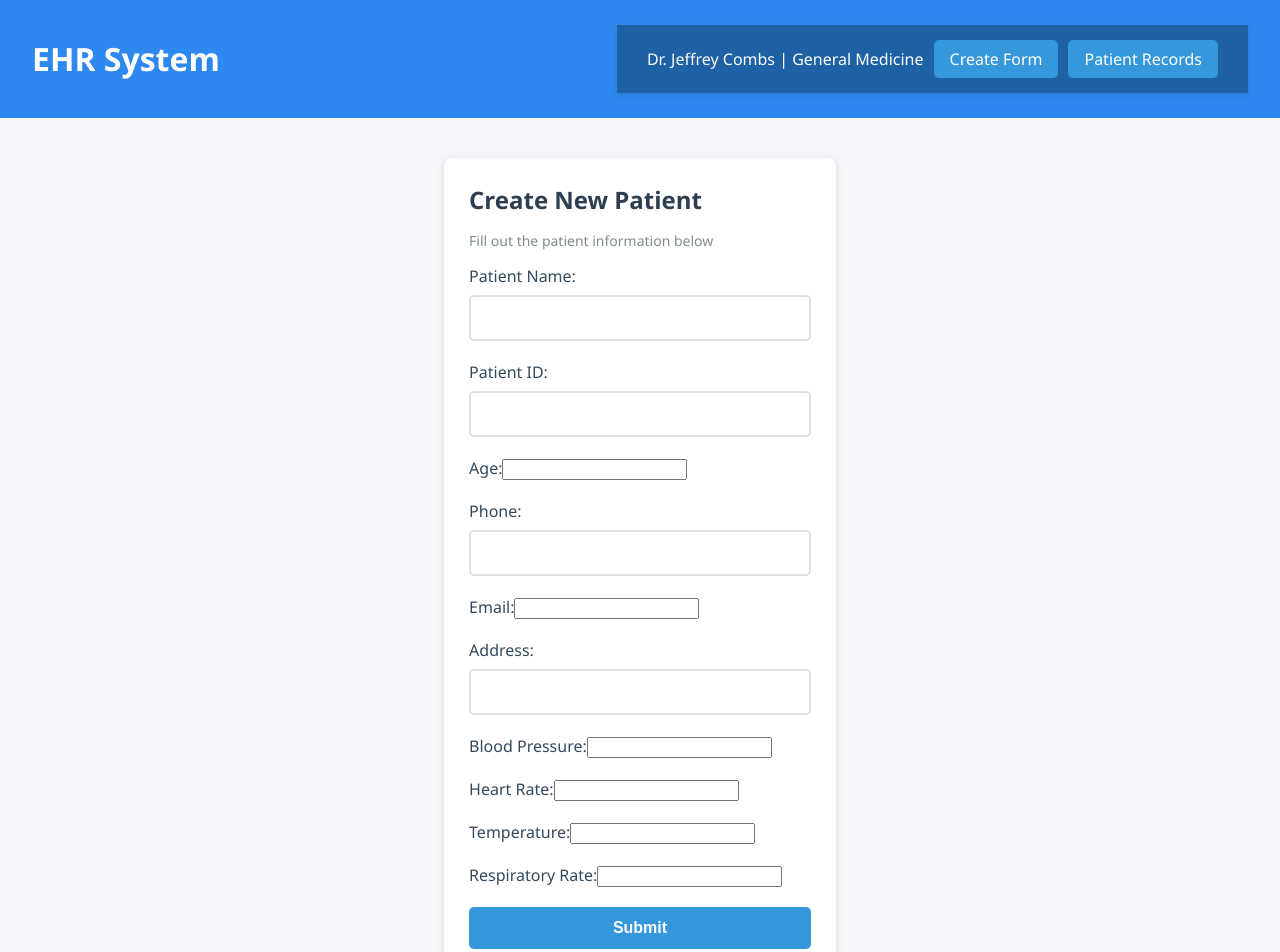
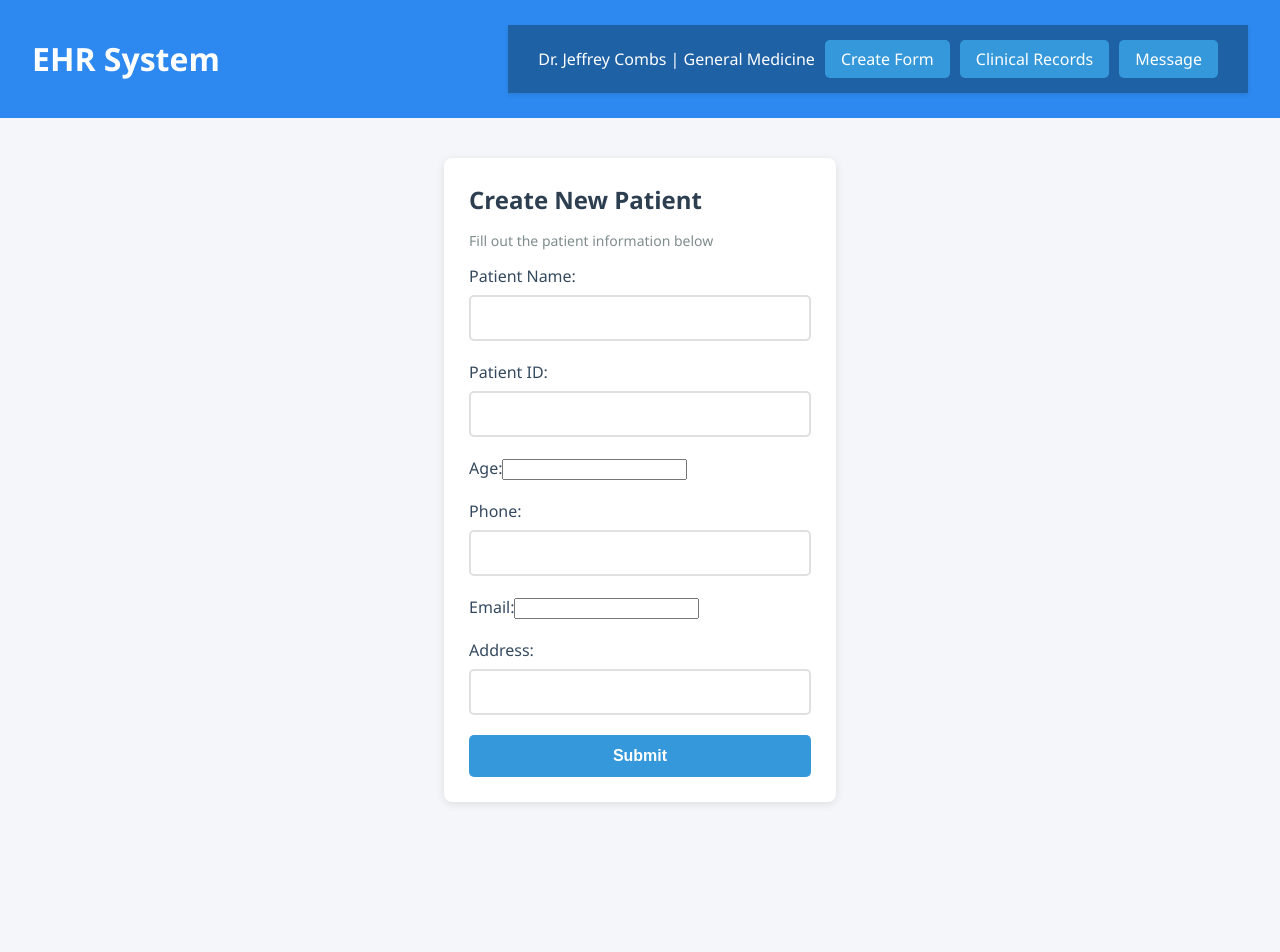
Before and after one commit to WeihaoWu30/hackrpi-2025, a React (Create React App) app in the folder frontend/: page /form in a window 1280 px wide. Shown: the top 952 px of the page. After the commit the page ends 842 px from the top, so only its background shows below. Built offline with nearby package versions, Linux system fonts and the light colour scheme.

Commit message:
styled on the buttons

```diff
--- a/frontend/src/ChatRoom.js
+++ b/frontend/src/ChatRoom.js
@@ -2,6 +2,10 @@ import { useState } from "react";
 
 function ChatRoom() {
   const [chatHistory, setChatHistory] = useState([]);
+
+  <form>
+
+  </form>
 }
 
 export default ChatRoom;
--- a/frontend/src/Components/Form.js
+++ b/frontend/src/Components/Form.js
@@ -8,10 +8,6 @@ function Form({ children }) {
     phone: "",
     email: "",
     address: " ",
-    pressure:"",
-    heartrate:"",
-    temp:"",
-    resprate:"",
   });
 
   const handleChange = (event) => {
@@ -91,47 +87,6 @@ function Form({ children }) {
           onChange={handleChange}
         />
       </label>
-
-      <label>
-        Blood Pressure:
-        <input
-          type="number"
-          name="pressure"
-          value={formData.pressure}
-          onChange={handleChange}
-        />
-      </label>
-
-      <label>
-        Heart Rate:
-        <input
-          type="number"
-          name="heartrate"
-          value={formData.heartrate}
-          onChange={handleChange}
-        />
-      </label>
-
-      <label>
-        Temperature:
-        <input
-          type="number"
-          name="temp"
-          value={formData.temp}
-          onChange={handleChange}
-        />
-      </label>
-
-      <label>
-        Respiratory Rate:
-        <input
-          type="number"
-          name="resprate"
-          value={formData.resprate}
-          onChange={handleChange}
-        />
-      </label>
-
       <button type="submit">Submit</button>
     </form>
   );
--- a/frontend/src/Components/Speech.js
+++ b/frontend/src/Components/Speech.js
@@ -1,12 +1,17 @@
-import {useState} from 'react';
+import { useState } from "react";
+import "./components.css";
 
-export default function Speech(){
+export default function Speech() {
   const [transcript, setTranscript] = useState("");
+  const [isRecording, setRecord] = useState(false);
 
-   const startRecording = async(e) =>{
+  const startRecording = async (e) => {
+   setRecord(true);
     e.preventDefault();
-      const stream = await navigator.mediaDevices.getUserMedia({audio: true});
-      const ws = new WebSocket("wss://streaming.assemblyai.com/v3/ws?sample_rate=16000&token=11d1916f92be445e9df2d2f26d2d11d5");
+    const stream = await navigator.mediaDevices.getUserMedia({ audio: true });
+    const ws = new WebSocket(
+      "wss://streaming.assemblyai.com/v3/ws?sample_rate=16000&token=11d1916f92be445e9df2d2f26d2d11d5"
+    );
 
     // ws.onopen = () =>{
     //    // ws.send(JSON.stringify({
@@ -16,31 +21,27 @@ export default function Speech(){
     //    //  }));
 
     // }
-      ws.onmessage = (msg) =>{
-         try{
+    ws.onmessage = (msg) => {
+      try {
         console.log(msg.data);
         const message = JSON.parse(msg.data);
         console.log(message.type);
-            if (message.type == "Turn"){
+        if (message.type == "Turn") {
           // console.log("isjfklasfjsaklfas");
           // console.log(msg.data);
           setTranscript(message.transcript);
           // console.log(message.transcript);
-            }
-            else{
+        } else {
           console.log("fuck this");
         }
-
-         }catch(err){
+      } catch (err) {
         console.log("Error", err);
       }
+    };
 
+    const mediaRecorder = new MediaRecorder(stream, { mimeType: "audio/webm" });
 
-      }
-
-      const mediaRecorder = new MediaRecorder(stream, {mimeType: "audio/webm"});
-
-      const audioContext = new AudioContext({sampleRate: 16000});
+    const audioContext = new AudioContext({ sampleRate: 16000 });
     const source = audioContext.createMediaStreamSource(stream);
     const processor = audioContext.createScriptProcessor(4096, 1, 1);
 
@@ -71,12 +72,19 @@ export default function Speech(){
     //    }
     // };
     // mediaRecorder.start(100);
-   }
+  };
 
-   return(
-      <div>
-         <button onClick={startRecording}>Start Recording</button>
+  return (
+    <div className="record-container">
+      <button className="record" onClick={startRecording}>
+        Start Recording
+        {isRecording ? (
+          <i className="fa fa-microphone-slash" aria-hidden="true"></i>
+        ) : (
+          <i className="fa fa-microphone" aria-hidden="true"></i>
+        )}
+      </button>
       <p>{transcript}</p>
     </div>
-   )
+  );
 }
--- a/frontend/src/Components/components.css
+++ b/frontend/src/Components/components.css
@@ -143,7 +143,7 @@ body {
 .labs-card {
   background: white;
   border-radius: 8px;
-  box-shadow: 0 4px 6px rgba(0,0,0,0.1);
+  box-shadow: 0 4px 6px rgba(0, 0, 0, 0.1);
   overflow: hidden;
 }
 
@@ -177,8 +177,14 @@ body {
 }
 
 @keyframes slideDown {
-  from { opacity: 0; transform: translateY(-5px); }
-  to   { opacity: 1; transform: translateY(0); }
+  from {
+    opacity: 0;
+    transform: translateY(-5px);
+  }
+  to {
+    opacity: 1;
+    transform: translateY(0);
+  }
 }
 
 /* Existing table styles (ensure these are present) */
@@ -188,7 +194,8 @@ body {
   margin-top: 1rem;
 }
 
-.labs-table th, .labs-table td {
+.labs-table th,
+.labs-table td {
   border: 1px solid #ddd;
   padding: 0.75rem;
   text-align: left;
@@ -199,11 +206,11 @@ body {
   color: #2d89ef;
 }
 
-li{
+li {
   list-style-type: none;
 }
 
-.image{
+.image {
   width: 10em;
   height: 10em;
 }
@@ -279,10 +286,44 @@ form button[type="submit"]:active {
   background-color: #1f6391;
   transform: translateY(1px);
 }
-.form-conaine{
-    display: flex;
+.form-conaine {
+  display: flex;
   justify-content: center;
   align-items: center;
   min-height: 80vh;
   padding: 20px;
 }
+.record-container{
+  display: flex;
+  justify-content: center;
+  align-items: center;
+}
+.record {
+  background-color: #e74c3c;
+  color: white;
+  padding: 15px 30px;
+  border: none;
+  border-radius: 50px;
+  font-size: 16px;
+  font-weight: 600;
+  cursor: pointer;
+  transition: all 0.3s ease;
+  display: inline-flex;
+  align-items: center;
+  gap: 10px;
+  box-shadow: 0 4px 12px rgba(231, 76, 60, 0.3);
+}
+
+.record i {
+  font-size: 18px;
+}
+
+.record:hover {
+  background-color: #c0392b;
+  transform: scale(1.05);
+  box-shadow: 0 6px 16px rgba(231, 76, 60, 0.4);
+}
+
+.record:active {
+  transform: scale(0.98);
+}
--- a/frontend/src/index.js
+++ b/frontend/src/index.js
@@ -3,6 +3,7 @@ import ReactDOM from "react-dom/client";
 import "./index.css";
 import App from "./App";
 import FormApp from "./FormApp";
+import ChatRoom from "./ChatRoom";
 import reportWebVitals from "./reportWebVitals";
 import { BrowserRouter, Routes, Route, Link } from "react-router-dom";
 
@@ -15,13 +16,15 @@ root.render(
         <nav className="doctor-info">
           <p> Dr. Jeffrey Combs | General Medicine</p>
           <Link to="/form">Create Form</Link>{" "}
-          <Link to="/app">Patient Records</Link>
+          <Link to="/app">Clinical Records</Link>
+          <Link to="/chat">Message</Link>
         </nav>
       </header>
       <Routes>
         <Route path="/" element={<App />} />
         <Route path="/app" element={<App />} />
         <Route path="/form" element={<FormApp />} />
+        <Route path="/chat" element={<ChatRoom />} />
       </Routes>
     </BrowserRouter>
   </React.StrictMode>
```
Also changed, not shown: frontend/src/Components/OtherInfo.js (added, +37 -0 lines). Lines whose indentation alone changed are shown as unchanged.
